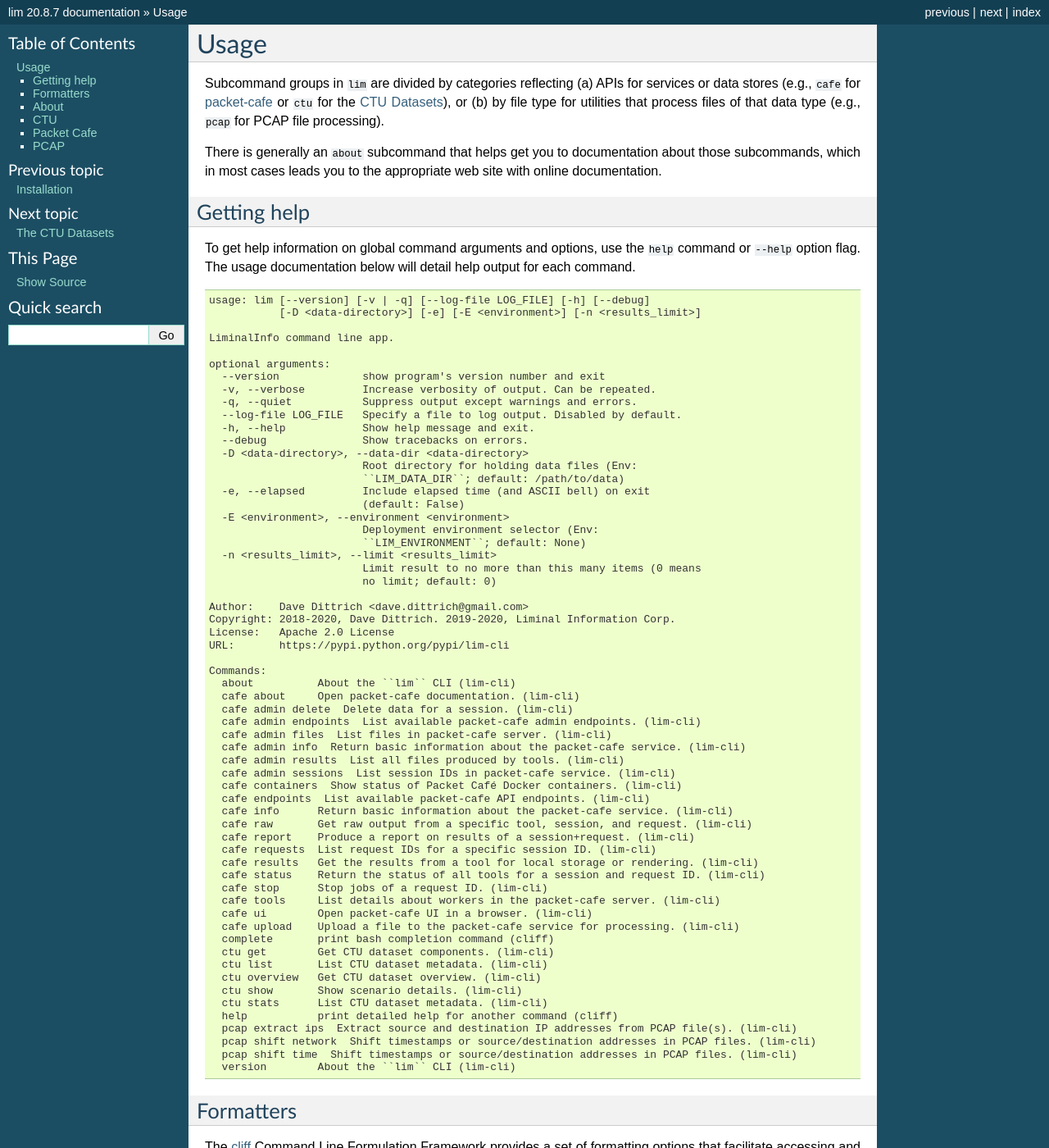
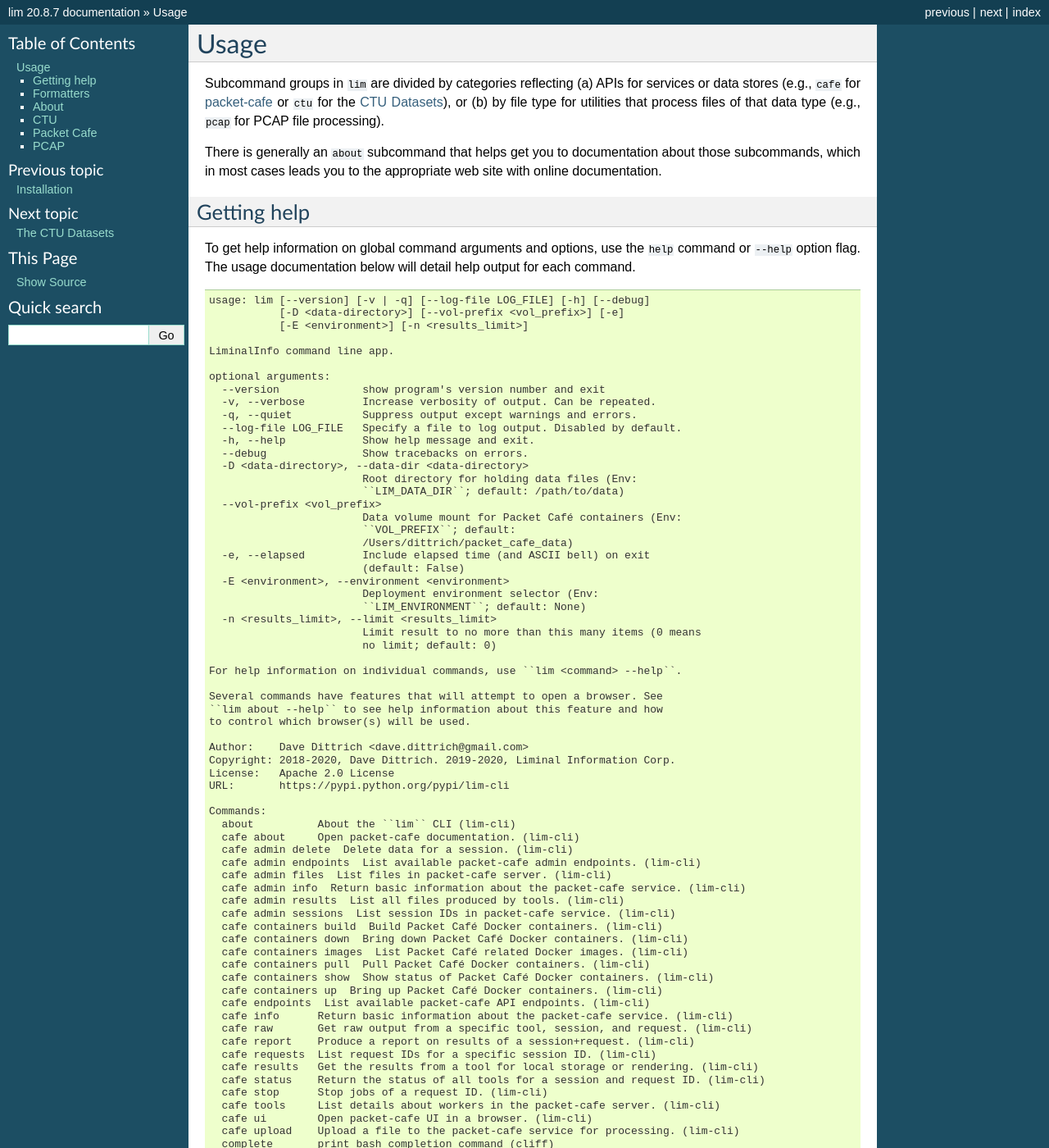
Before and after one commit to davedittrich/lim-cli, a Sphinx documentation site: the page built from docs/usage.rst, in a window 1280 px wide and 1400 px high. Shown: the whole window at 82% size. Built offline with Sphinx 7.4.7, drawn with Linux system fonts in a browser that asks for light colours.

Commit message:
Update help text file

```diff
--- a/docs/lim-help.txt
+++ b/docs/lim-help.txt
@@ -1,5 +1,6 @@
 usage: lim [--version] [-v | -q] [--log-file LOG_FILE] [-h] [--debug]
-           [-D <data-directory>] [-e] [-E <environment>] [-n <results_limit>]
+           [-D <data-directory>] [--vol-prefix <vol_prefix>] [-e]
+           [-E <environment>] [-n <results_limit>]
 
 LiminalInfo command line app.
 
@@ -13,6 +14,10 @@ optional arguments:
   -D <data-directory>, --data-dir <data-directory>
                         Root directory for holding data files (Env:
                         ``LIM_DATA_DIR``; default: /path/to/data)
+  --vol-prefix <vol_prefix>
+                        Data volume mount for Packet Café containers (Env:
+                        ``VOL_PREFIX``; default:
+                        /Users/dittrich/packet_cafe_data)
   -e, --elapsed         Include elapsed time (and ASCII bell) on exit
                         (default: False)
   -E <environment>, --environment <environment>
@@ -21,6 +26,12 @@ optional arguments:
   -n <results_limit>, --limit <results_limit>
                         Limit result to no more than this many items (0 means
                         no limit; default: 0)
+
+For help information on individual commands, use ``lim <command> --help``.
+
+Several commands have features that will attempt to open a browser. See
+``lim about --help`` to see help information about this feature and how
+to control which browser(s) will be used.
 
 Author:    Dave Dittrich <dave.dittrich@gmail.com>
 Copyright: 2018-2020, Dave Dittrich. 2019-2020, Liminal Information Corp.
@@ -36,7 +47,12 @@ Commands:
   cafe admin info  Return basic information about the packet-cafe service. (lim-cli)
   cafe admin results  List all files produced by tools. (lim-cli)
   cafe admin sessions  List session IDs in packet-cafe service. (lim-cli)
-  cafe containers  Show status of Packet Café Docker containers. (lim-cli)
+  cafe containers build  Build Packet Café Docker containers. (lim-cli)
+  cafe containers down  Bring down Packet Café Docker containers. (lim-cli)
+  cafe containers images  List Packet Café related Docker images. (lim-cli)
+  cafe containers pull  Pull Packet Café Docker containers. (lim-cli)
+  cafe containers show  Show status of Packet Café Docker containers. (lim-cli)
+  cafe containers up  Bring up Packet Café Docker containers. (lim-cli)
   cafe endpoints  List available packet-cafe API endpoints. (lim-cli)
   cafe info      Return basic information about the packet-cafe service. (lim-cli)
   cafe raw       Get raw output from a specific tool, session, and request. (lim-cli)
```
